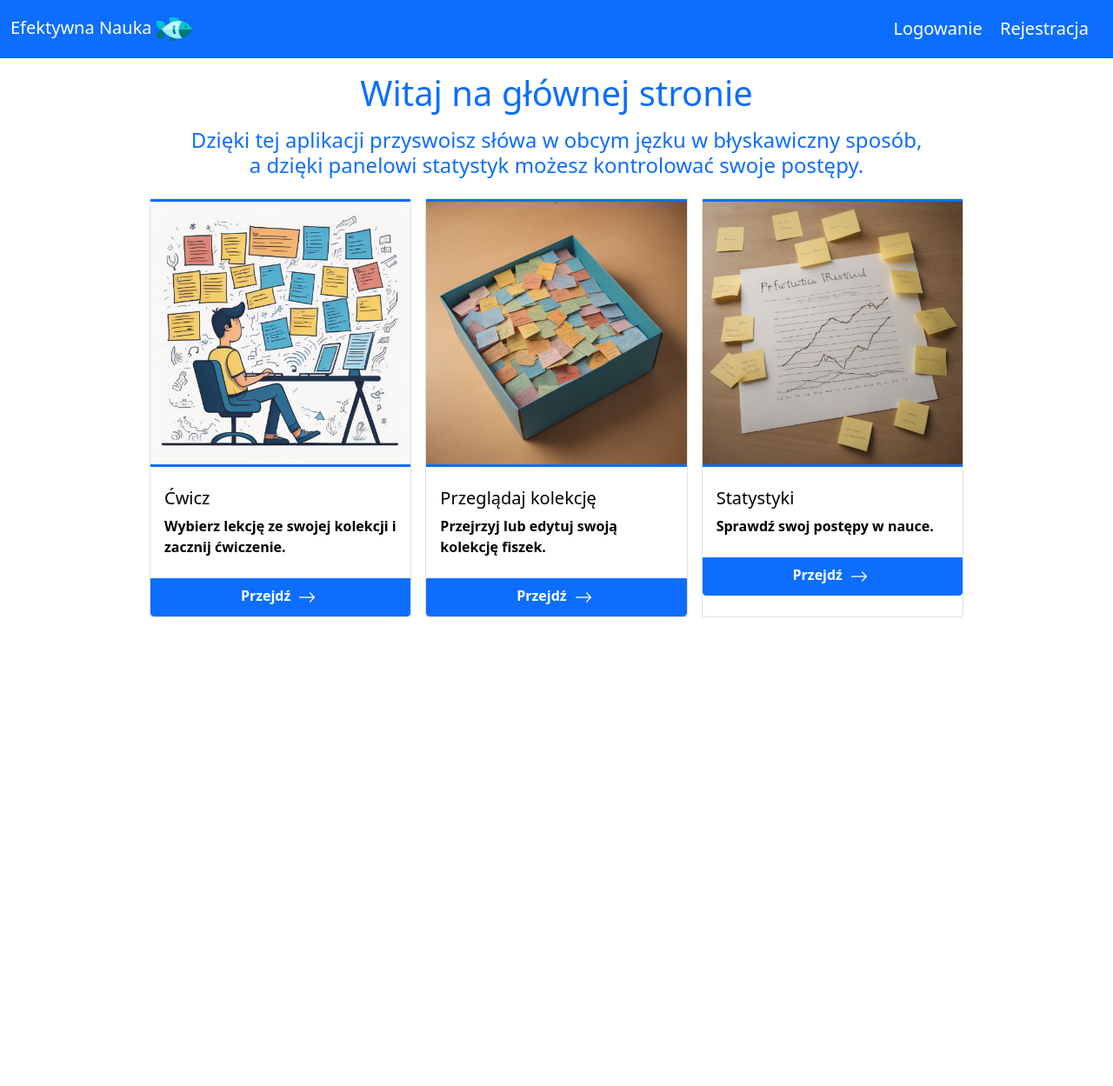
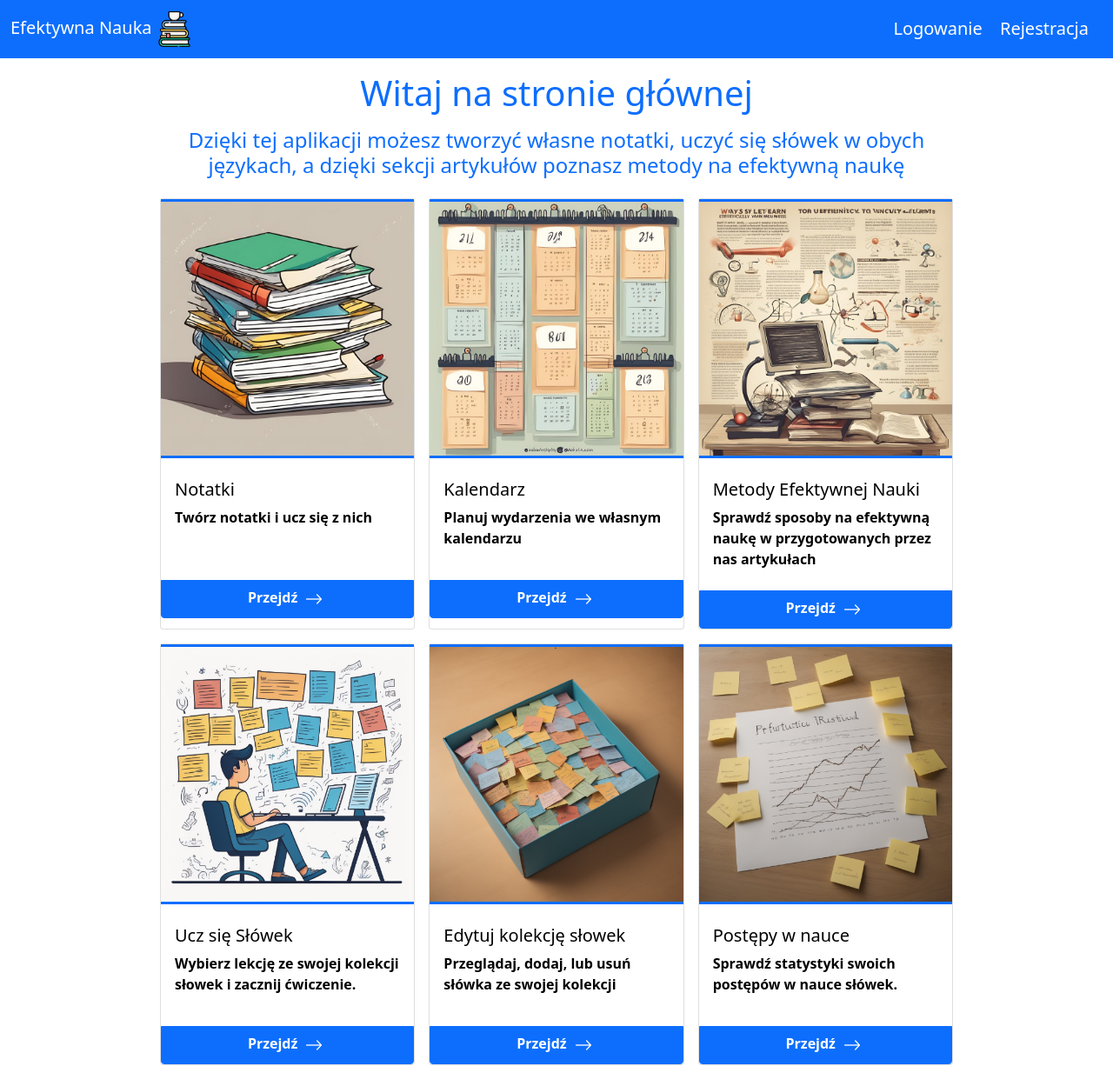
Before and after one commit to SzymSledz/SWBO_Sledz, a Flask app: page / in a window 1280 px wide. Shown: the whole page at 87% size. Before the commit the page ends 710 px from the top, so only its background shows below. Run offline with Flask 3, Linux system fonts and the light colour scheme.

Commit message:
Modified Home Screen page

```diff
--- a/pjf/static/styles/style.css
+++ b/pjf/static/styles/style.css
@@ -86,6 +86,22 @@
     color: #000;
     font-weight: 600;
 }
+.home{
+    max-width: 1400px;
+    .d-flex{
+        width: 100%;
+        .card{
+            flex-basis: 30%;
+            @media (max-width: 991px){
+                flex-basis: 45%;
+            }
+
+            .card-body > div{
+                min-height: 140px;
+            }
+        }
+    }
+}
 
 .group form{
     max-width: 40%;
--- a/pjf/templates/index.html
+++ b/pjf/templates/index.html
@@ -4,36 +4,69 @@
 <div class="home">
 <div class="row justify-content-center">
 
-    <h1 class="text-center text-primary">Witaj na głównej stronie</h1>
-    <h4 class="text-center px-5 py-2 text-primary">Dzięki tej aplikacji przyswoisz słówa w obcym jęzku w błyskawiczny sposób, a dzięki panelowi statystyk możesz kontrolować swoje postępy.</h4>
-    <div class="card col-sm p-0 m-2" style="width: 12rem;">
-        <img src="{{url_for('static', filename='images/learning.png')}}" class="border-top border-bottom border-3 border-primary"/>
+    <h1 class="text-center text-primary">Witaj na stronie głównej</h1>
+    <h4 class="text-center px-5 py-2 text-primary">Dzięki tej aplikacji możesz tworzyć własne notatki, uczyć się słówek w obych językach, a dzięki sekcji artykułów poznasz metody na efektywną naukę</h4>
+
+    <div class="d-flex flex-wrap">
+        <div class="card col-sm p-0 m-2">
+            <img src="{{url_for('static', filename='images/notes.jpg')}}" class="border-top border-bottom border-3 border-primary"/>
           <div class="card-body p-0">
             <div class="px-3 py-4">
-            <h5 class="card-title">Ćwicz</h5>
-            <p class="card-text">Wybierz lekcję ze swojej kolekcji i zacznij ćwiczenie.</p>
+                <h5 class="card-title">Notatki</h5>
+                <p class="card-text">Twórz notatki i ucz się z nich</p>
             </div>
             <a href="/practice" class="btn btn-primary w-100 mt-10 rounded-0 rounded-bottom">Przejdź <img src="{{url_for('static', filename='images/arrow.png')}}" class="mw-100"/></a>
           </div>
         </div>
-    <div class="card col-sm p-0 m-2" style="width: 12rem;">
-        <img src="{{url_for('static', filename='images/sticky_notes_box.png')}}" class="border-bottom border-top border-3 border-primary"/>
+        <div class="card col-sm p-0 m-2">
+            <img src="{{url_for('static', filename='images/calendar.jpg')}}" class="border-bottom border-top border-3 border-primary"/>
           <div class="card-body p-0">
             <div class="px-3 py-4">
-            <h5 class="card-title">Przeglądaj kolekcję</h5>
-            <p class="card-text">Przejrzyj lub edytuj swoją kolekcję fiszek.</p>
+                <h5 class="card-title">Kalendarz</h5>
+                <p class="card-text">Planuj wydarzenia we własnym kalendarzu</p>
             </div>
             <a href="/cards_collection" class="btn btn-primary w-100 mt-10 rounded-0 rounded-bottom">Przejdź <img src="{{url_for('static', filename='images/arrow.png')}}" class="mw-100"/></a>
           </div>
         </div>
-    <div class="card col-sm p-0 m-2" style="width: 12rem;">
+        <div class="card col-sm p-0 m-2">
+            <img src="{{url_for('static', filename='images/articles.jpg')}}" class="border-bottom border-top border-3 border-primary"/>
+          <div class="card-body p-0">
+            <div class="px-3 py-4">
+                <h5 class="card-title">Metody Efektywnej Nauki</h5>
+                <p class="card-text">Sprawdź sposoby na efektywną naukę w przygotowanych przez nas artykułach</p>
+            </div>
+            <a href="/article" class="btn btn-primary w-100 mt-10 rounded-0 rounded-bottom">Przejdź <img src="{{url_for('static', filename='images/arrow.png')}}" class="mw-100 m-10" /></a>
+          </div>
+        </div>
+        <div class="card col-sm p-0 m-2" >
+            <img src="{{url_for('static', filename='images/learning.png')}}" class="border-top border-bottom border-3 border-primary"/>
+          <div class="card-body p-0">
+            <div class="px-3 py-4">
+                <h5 class="card-title">Ucz się Słówek</h5>
+                <p class="card-text">Wybierz lekcję ze swojej kolekcji słowek i zacznij ćwiczenie.</p>
+            </div>
+            <a href="/practice" class="btn btn-primary w-100 mt-10 rounded-0 rounded-bottom">Przejdź <img src="{{url_for('static', filename='images/arrow.png')}}" class="mw-100"/></a>
+          </div>
+        </div>
+        <div class="card col-sm p-0 m-2">
+            <img src="{{url_for('static', filename='images/sticky_notes_box.png')}}" class="border-bottom border-top border-3 border-primary"/>
+          <div class="card-body p-0">
+            <div class="px-3 py-4">
+                <h5 class="card-title">Edytuj kolekcję słowek</h5>
+                <p class="card-text">Przeglądaj, dodaj, lub usuń słówka ze swojej kolekcji</p>
+            </div>
+            <a href="/cards_collection" class="btn btn-primary w-100 mt-10 rounded-0 rounded-bottom">Przejdź <img src="{{url_for('static', filename='images/arrow.png')}}" class="mw-100"/></a>
+          </div>
+        </div>
+        <div class="card col-sm p-0 m-2">
             <img src="{{url_for('static', filename='images/graph.png')}}" class="border-bottom border-top border-3 border-primary"/>
           <div class="card-body p-0">
             <div class="px-3 py-4">
-            <h5 class="card-title">Statystyki</h5>
-            <p class="card-text">Sprawdź swoj postępy w nauce.</p>
+                <h5 class="card-title">Postępy w nauce</h5>
+                <p class="card-text">Sprawdź statystyki swoich postępów w nauce słówek.</p>
             </div>
-        <a href="/article" class="btn btn-primary w-100 mt-10 rounded-0 rounded-bottom">Przejdź <img src="{{url_for('static', filename='images/arrow.png')}}" class="mw-100 m-10" /></a>
+            <a href="/stats" class="btn btn-primary w-100 mt-10 rounded-0 rounded-bottom">Przejdź <img src="{{url_for('static', filename='images/arrow.png')}}" class="mw-100 m-10" /></a>
+          </div>
         </div>
     </div>
 </div>
```
Also changed, not shown: instance/users.db, pjf/static/images/articles.jpg (added), pjf/static/images/calendar.jpg (added), pjf/static/images/logo.png, pjf/static/images/notes.jpg (added). Lines whose indentation alone changed are shown as unchanged.
